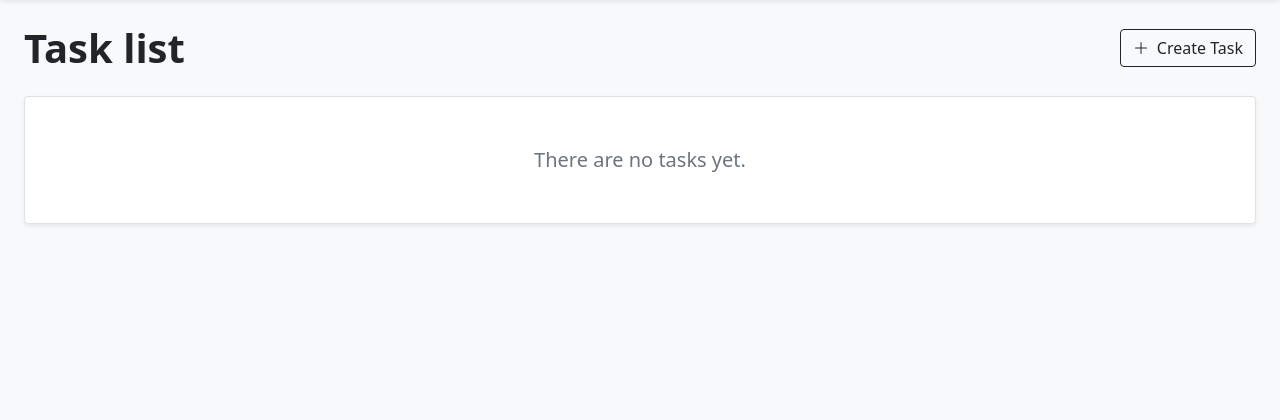
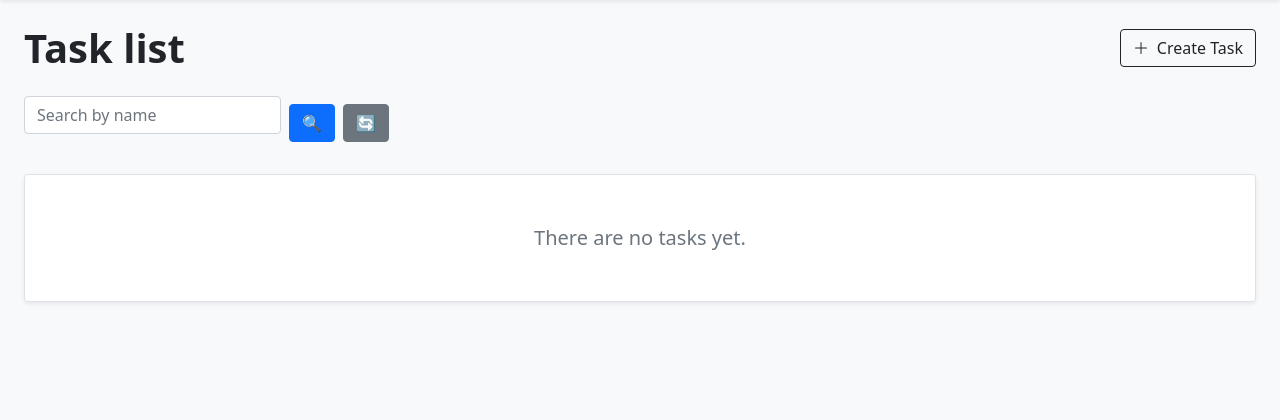
Before and after one commit to Neyrony/IT-task-manager, a Django app: page /tasks/ in a window 1280 px wide. Shown: the part 69-489 px from the top of the page. Run offline with Django 5.2, Linux system fonts and the light colour scheme; the visitor is signed in with stand-in values (Sample User, id 1); data that the repository does not hold is empty; some libraries are stand-ins or nearby versions.

Commit message:
feat: add search field for Task list page

```diff
--- a/manager/forms.py
+++ b/manager/forms.py
@@ -47,3 +47,15 @@ class WorkerUpdateForm(forms.ModelForm):
     class Meta:
         model = get_user_model()
         fields = ("first_name", "last_name", "email", "position")
+
+
+class TaskSearchForm(forms.ModelForm):
+    class Meta:
+        model = Task
+        fields = ("name",)
+        labels = {
+            "name": "",
+        }
+        widgets = {
+            "name": forms.TextInput(attrs={"placeholder": "Search by name"})
+        }
--- a/manager/views.py
+++ b/manager/views.py
@@ -15,7 +15,7 @@ from django.views.generic import (
 from manager.forms import (
     WorkerCreationForm,
     WorkerUpdateForm,
-    TaskForm,
+    TaskForm, TaskSearchForm,
 )
 from manager.models import Task, Worker, TaskType, Position
 
@@ -43,8 +43,20 @@ class TaskListView(LoginRequiredMixin, ListView):
     model = Task
     paginate_by = 9
 
+    def get_context_data(self, **kwargs):
+        context = super().get_context_data(**kwargs)
+        task_name = self.request.GET.get("name", "")
+        context["search_form"] = TaskSearchForm(
+            initial={"name": task_name}
+        )
+        return context
+
     def get_queryset(self):
-        return Task.objects.select_related("task_type")
+        queryset = Task.objects.select_related("task_type")
+        task_name = self.request.GET.get("name")
+        if task_name:
+            return queryset.filter(name__icontains=task_name)
+        return queryset
 
 
 class TaskDetailView(LoginRequiredMixin, DetailView):
--- a/templates/base/base_list.html
+++ b/templates/base/base_list.html
@@ -3,6 +3,11 @@
 {% block content %}
   <div class="d-flex justify-content-between align-items-center mb-4">
     {% block list_title %}
+    {% endblock %}
+  </div>
+
+  <div class="mb-4">
+    {% block search_form %}
     {% endblock %}
   </div>
 
--- a/templates/manager/task_list.html
+++ b/templates/manager/task_list.html
@@ -1,4 +1,5 @@
 {% extends 'base/base_list.html' %}
+{% load crispy_forms_filters %}
 
 {% block list_title %}
   <h1 class="fw-bold text-dark m-0">Task list</h1>
@@ -8,6 +9,15 @@
     </svg>
     <span>Create Task</span>
   </a>
+{% endblock %}
+
+{% block search_form %}
+  <form class="d-flex gap-2 align-items-center" action="" method="GET" novalidate>
+    {{ search_form|crispy }}
+    <input class="btn btn-primary" type="submit" value="🔍">
+    <a class="btn btn-secondary" href="{% url 'manager:task_list' %}">🔄</a>
+  </form>
+
 {% endblock %}
 
 {% block table_header %}
```
